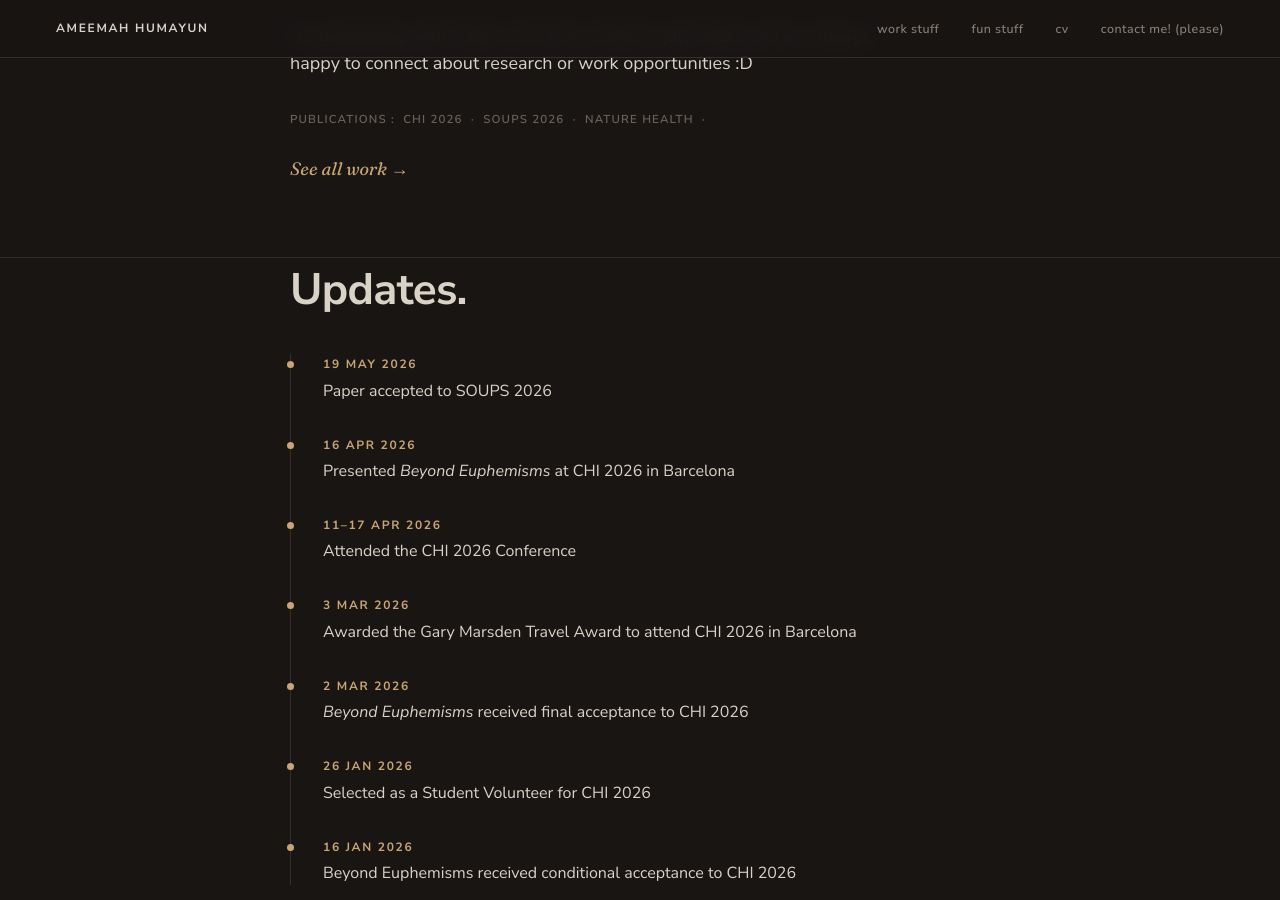
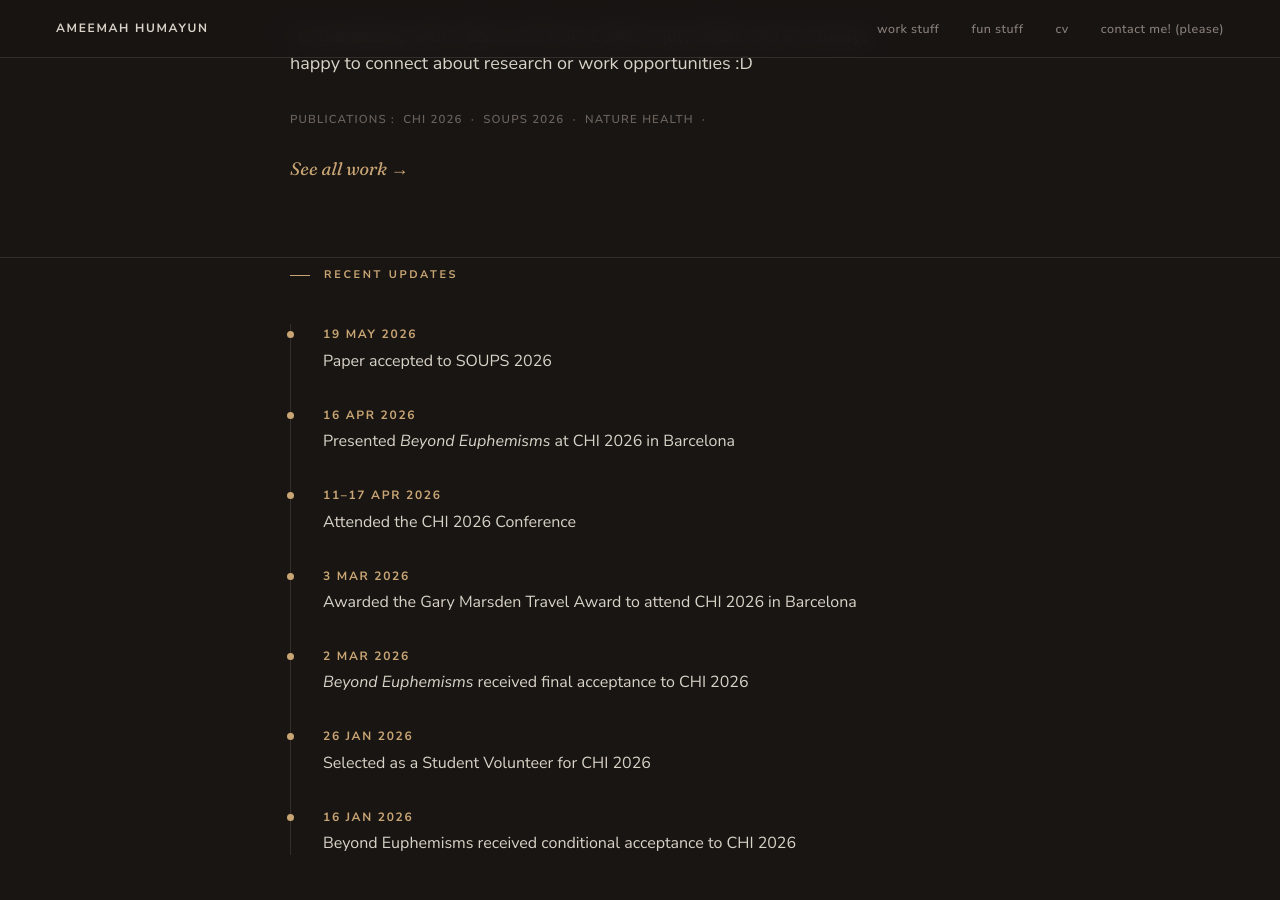
Before and after one commit to ameemahumayun/ameemahumayun.github.io, a Jekyll site: the page built from index.html, in a window 1280 px wide and 900 px high, scrolled down 371 px. Built offline with Jekyll 4.4.1, drawn with Linux system fonts in a browser that asks for light colours.

Commit message:
Update index.html

```diff
--- a/index.html
+++ b/index.html
@@ -57,10 +57,10 @@ description: Mixed-methods UX researcher working on human-centered AI for health
 </section> -->
 
 <!-- RECENT / UPDATES — paste into index.html, e.g. after the WORK PREVIEW section -->
-<section class="section" id="">
+<section class="section" id=Recent Updates"">
   <div class="container">
-    <!-- <div class="section-num">Recent</div> -->
-    <h2>Updates.</h2>
+    <div class="section-num">Recent Updates</div>
+    <!-- <h2>Updates.</h2> -->
 
     <div class="timeline">
       <div class="timeline__item">
```
